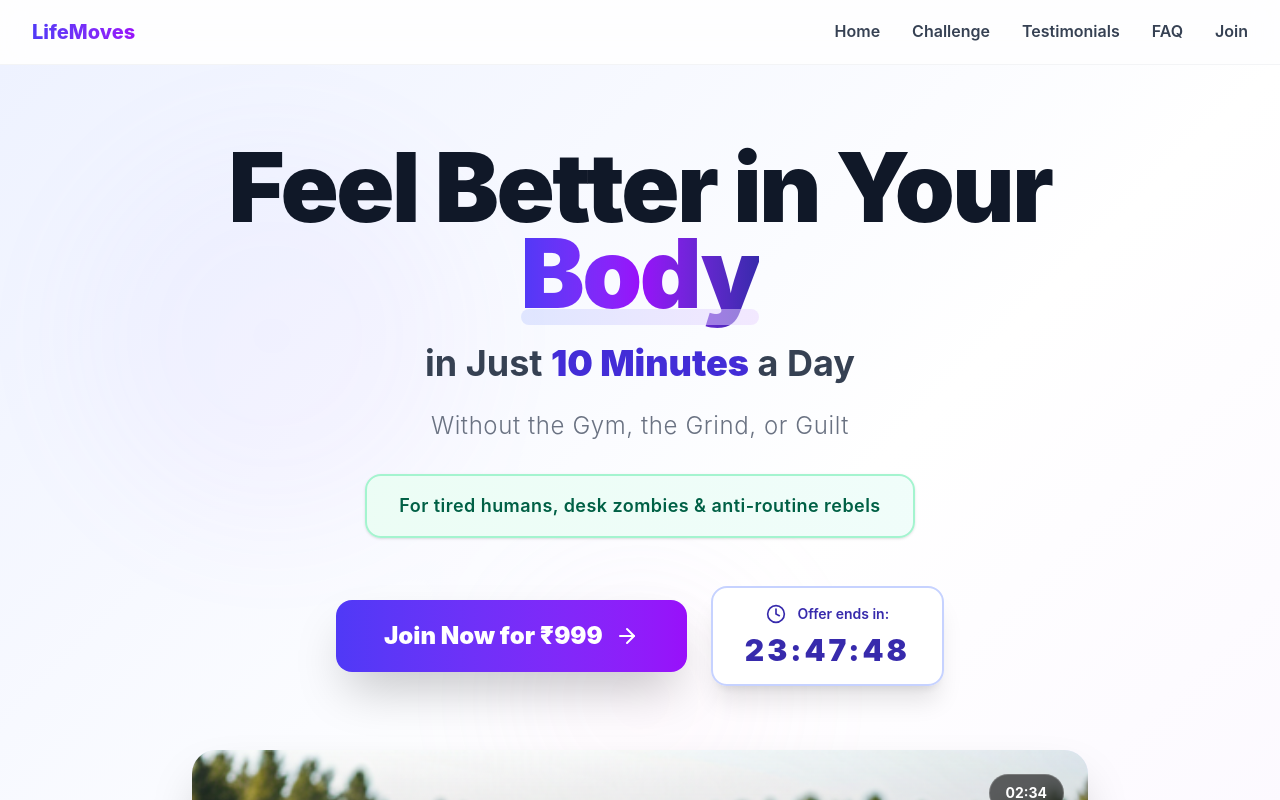
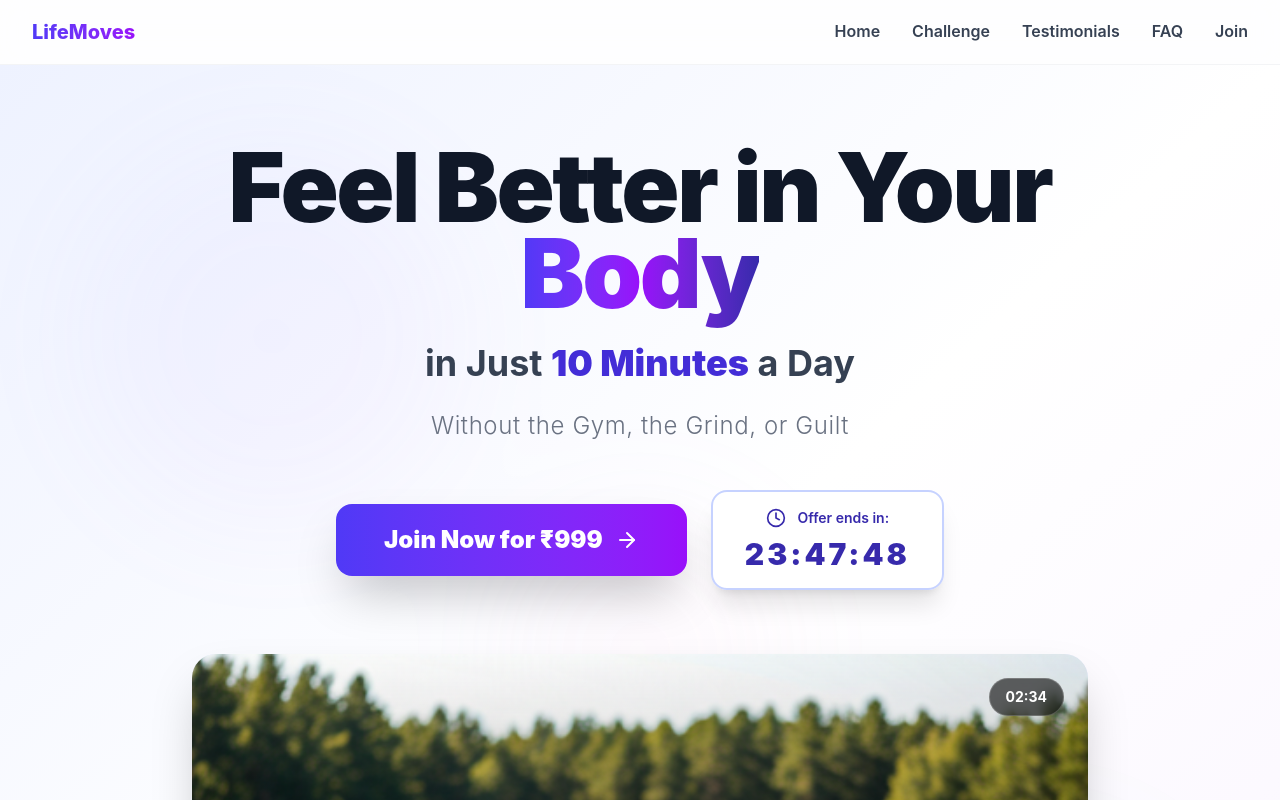
Before and after one commit to ankit0318/lifemoves, a Next.js app: page / in a window 1280 px wide. Shown: the top 800 px of the page. Built offline with nearby package versions, Linux system fonts and the light colour scheme.

Commit message:
correct sizing herosection

```diff
--- a/src/components/Somatic/HeroSection.tsx
+++ b/src/components/Somatic/HeroSection.tsx
@@ -87,7 +87,7 @@ const HeroSection: React.FC<HeroSectionProps> = ({
                   <span className="bg-gradient-to-r from-indigo-600 via-purple-600 to-indigo-800 bg-clip-text text-transparent">
                     Body
                   </span>
-                  <div className="absolute -bottom-2 left-0 w-full h-4 bg-gradient-to-r from-indigo-200 to-purple-200 rounded-full opacity-50"></div>
+                  {/* <div className="absolute -bottom-2 left-0 w-full h-4 bg-gradient-to-r from-indigo-200 to-purple-200 rounded-full opacity-50"></div> */}
                 </span>
               </h1>
 
@@ -101,11 +101,11 @@ const HeroSection: React.FC<HeroSectionProps> = ({
             </div>
 
             {/* For whom - Enhanced styling */}
-            <div className="inline-block bg-gradient-to-r from-emerald-50 to-teal-50 border-2 border-emerald-200 rounded-2xl px-8 py-4 shadow-sm">
+            {/* <div className="inline-block bg-gradient-to-r from-emerald-50 to-teal-50 border-2 border-emerald-200 rounded-2xl px-8 py-4 shadow-sm">
               <p className="text-emerald-800 font-semibold text-lg tracking-wide">
                 For tired humans, desk zombies & anti-routine rebels
               </p>
-            </div>
+            </div> */}
 
             {/* CTA Section - Enhanced layout */}
             <div className="space-y-8 pt-4">
```
